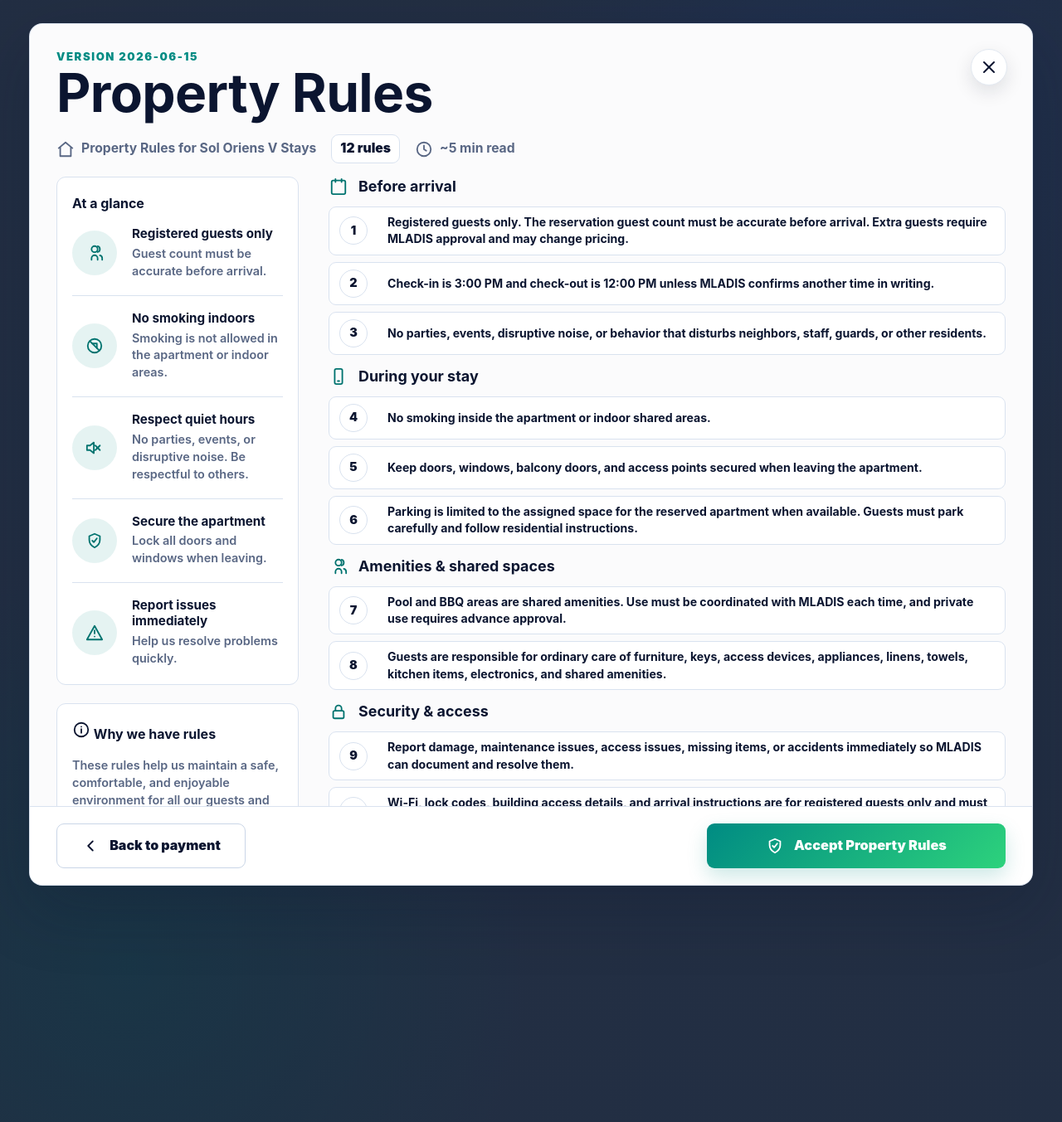
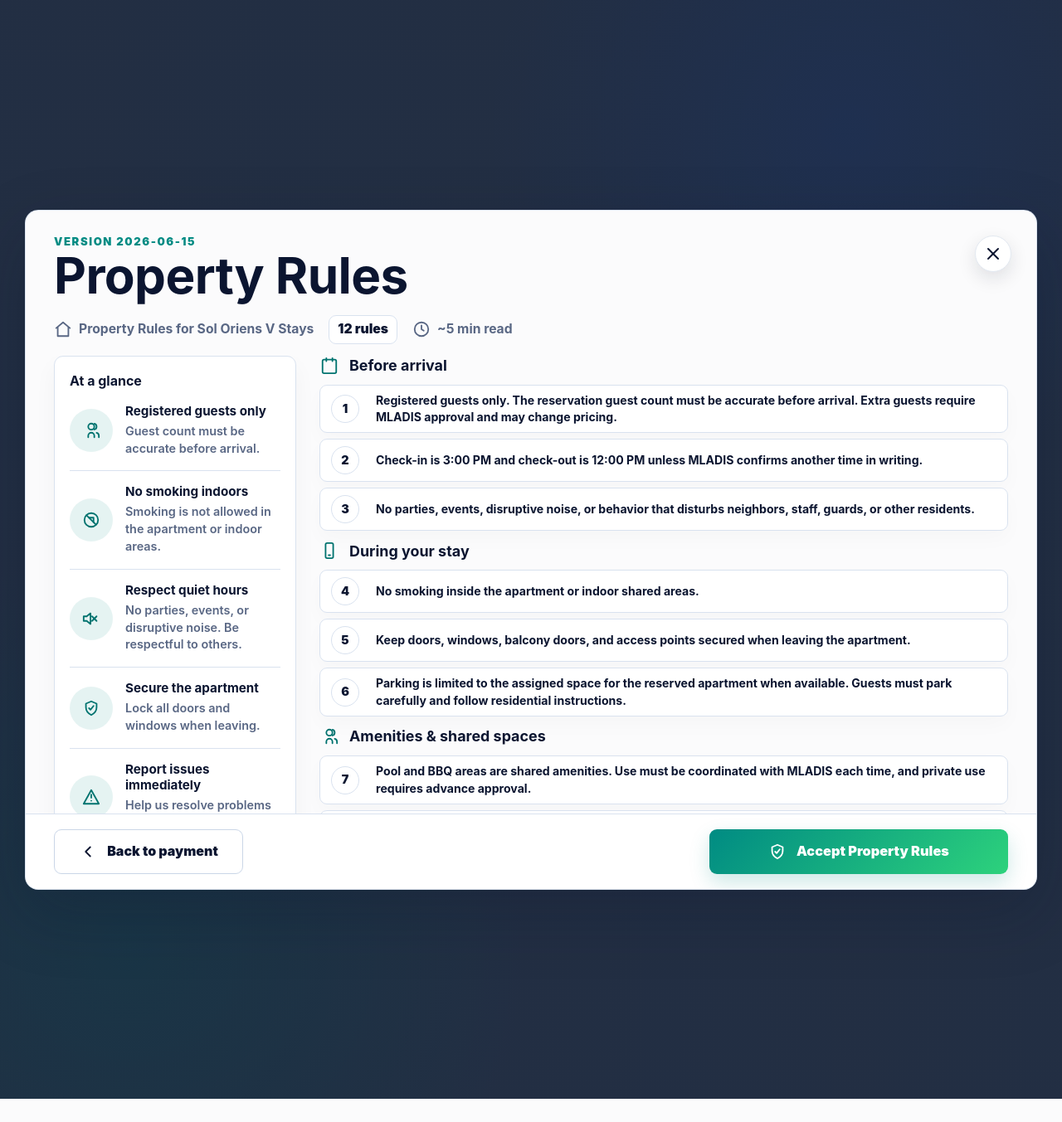
Before and after one commit to pzg8794/MLADIS, a Django app: page /property-rules/ in a window 1280 px wide. Shown: the whole page at 83% size. After the commit the page ends 1325 px from the top, so only its background shows below. Run offline with Django 5.2, Linux system fonts and the light colour scheme; data comes from the database, SQL or seed files in the repository.

Commit message:
fix(ui): refine policy document modals

```diff
--- a/airbnb_agent/bookings/templates/bookings/policy_document.html
+++ b/airbnb_agent/bookings/templates/bookings/policy_document.html
@@ -25,6 +25,9 @@
     body {
       margin: 0;
       min-height: 100vh;
+      display: grid;
+      place-items: center;
+      overflow: hidden;
       background:
         linear-gradient(rgba(13, 24, 45, 0.64), rgba(13, 24, 45, 0.64)),
         radial-gradient(circle at 12% 86%, rgba(0, 139, 131, 0.35), transparent 30%),
@@ -41,10 +44,10 @@
     }
 
     .policy-shell {
-      width: min(1210px, calc(100vw - 52px));
-      height: min(91vh, 1040px);
-      min-height: 720px;
-      margin: 28px auto;
+      width: min(1220px, calc(100vw - 52px));
+      height: min(92vh, 820px);
+      min-height: min(720px, calc(100vh - 28px));
+      margin: 0 auto;
       display: grid;
       grid-template-rows: auto minmax(0, 1fr) auto;
       overflow: hidden;
@@ -57,7 +60,7 @@
 
     .policy-header {
       position: relative;
-      padding: 30px 32px 16px;
+      padding: 28px 34px 14px;
     }
 
     .policy-version {
@@ -72,15 +75,17 @@
     h1 {
       margin: 0;
       color: var(--ink);
-      font-size: clamp(2.6rem, 5vw, 4.25rem);
-      line-height: 0.94;
+      max-width: calc(100% - 74px);
+      font-size: clamp(2.55rem, 4.7vw, 4.18rem);
+      line-height: 0.92;
       letter-spacing: -0.01em;
     }
 
     .policy-lead {
+      max-width: 760px;
       margin: 16px 0 0;
       color: var(--muted);
-      font-size: 1.08rem;
+      font-size: 1.04rem;
       font-weight: 650;
     }
 
@@ -130,9 +135,9 @@
       min-height: 0;
       display: grid;
       grid-template-columns: 292px minmax(0, 1fr);
-      gap: 36px;
+      gap: 28px;
       overflow-y: auto;
-      padding: 0 32px 22px;
+      padding: 0 34px 22px;
       scrollbar-color: rgba(15, 23, 42, 0.28) transparent;
     }
 
@@ -146,7 +151,8 @@
       border: 1px solid var(--line);
       border-radius: 11px;
       background: #fff;
-      padding: 20px 18px;
+      padding: 18px;
+      box-shadow: 0 12px 28px rgba(15, 23, 42, 0.04);
     }
 
     .side-card h2,
@@ -158,10 +164,10 @@
 
     .side-row {
       display: grid;
-      grid-template-columns: 58px minmax(0, 1fr);
-      gap: 14px;
+      grid-template-columns: 54px minmax(0, 1fr);
+      gap: 13px;
       align-items: center;
-      padding: 18px 0;
+      padding: 16px 0;
       border-top: 1px solid var(--line);
     }
 
@@ -193,8 +199,8 @@
     .side-icon,
     .term-card-icon,
     .rule-heading-icon {
-      width: 54px;
-      height: 54px;
+      width: 52px;
+      height: 52px;
       display: grid;
       place-items: center;
       border-radius: 999px;
@@ -210,12 +216,12 @@
       min-width: 0;
       display: grid;
       align-content: start;
-      gap: 14px;
+      gap: 12px;
     }
 
     .rule-group {
       display: grid;
-      gap: 8px;
+      gap: 7px;
     }
 
     .rule-group h2 {
@@ -238,17 +244,18 @@
 
     .rule-row {
       display: grid;
-      grid-template-columns: 42px minmax(0, 1fr);
+      grid-template-columns: 40px minmax(0, 1fr);
       align-items: center;
-      gap: 16px;
-      min-height: 52px;
+      gap: 14px;
+      min-height: 50px;
       border: 1px solid var(--line);
       border-radius: 9px;
       background: #fff;
-      padding: 8px 12px;
+      padding: 8px 13px;
       color: var(--ink);
       font-size: 0.88rem;
       font-weight: 650;
+      box-shadow: 0 10px 24px rgba(15, 23, 42, 0.025);
     }
 
     .rule-row b {
@@ -264,31 +271,32 @@
     }
 
     .terms-content {
-      gap: 10px;
+      gap: 9px;
       padding-right: 4px;
     }
 
     .term-card {
       display: grid;
-      grid-template-columns: 58px minmax(0, 1fr);
-      gap: 20px;
+      grid-template-columns: 56px minmax(0, 1fr);
+      gap: 18px;
       align-items: start;
       border: 1px solid var(--line);
       border-radius: 13px;
       background: #fff;
-      padding: 20px 22px;
+      padding: 17px 20px;
+      box-shadow: 0 12px 28px rgba(15, 23, 42, 0.035);
     }
 
     .term-card h2 {
       margin: 0 0 4px;
-      font-size: 1.18rem;
+      font-size: 1.12rem;
       line-height: 1.15;
     }
 
     .term-card p {
       margin: 0;
       color: var(--muted);
-      font-size: 1.03rem;
+      font-size: 0.99rem;
       font-weight: 650;
       letter-spacing: 0.01em;
       line-height: 1.33;
@@ -314,7 +322,7 @@
       gap: 20px;
       border-top: 1px solid var(--line);
       background: rgba(255, 255, 255, 0.96);
-      padding: 20px 32px;
+      padding: 18px 34px;
     }
 
     .back-button,
@@ -358,6 +366,11 @@
     .close-button svg { width: 24px; height: 24px; }
 
     @media (max-width: 880px) {
+      body {
+        place-items: start center;
+        overflow: auto;
+      }
+
       .policy-shell {
         width: min(100vw - 18px, 720px);
         height: auto;
```
